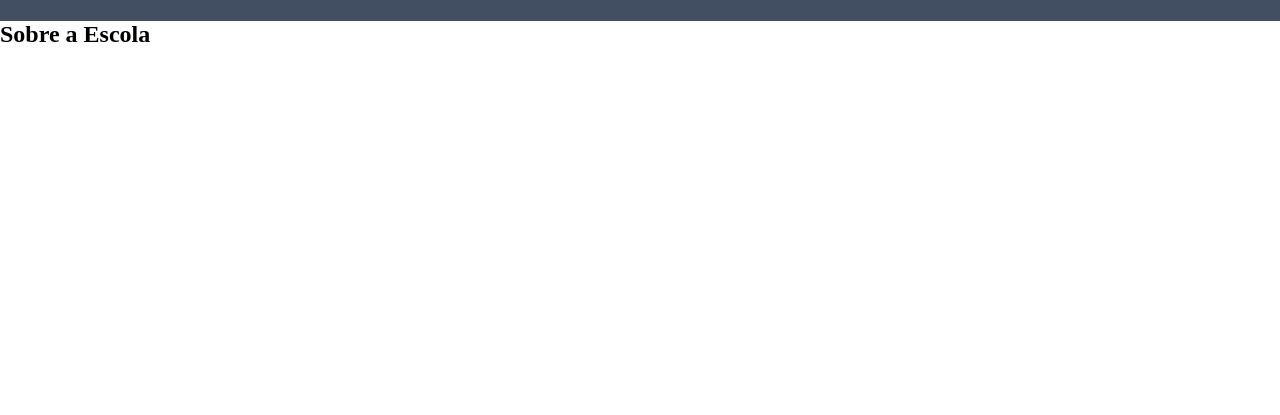
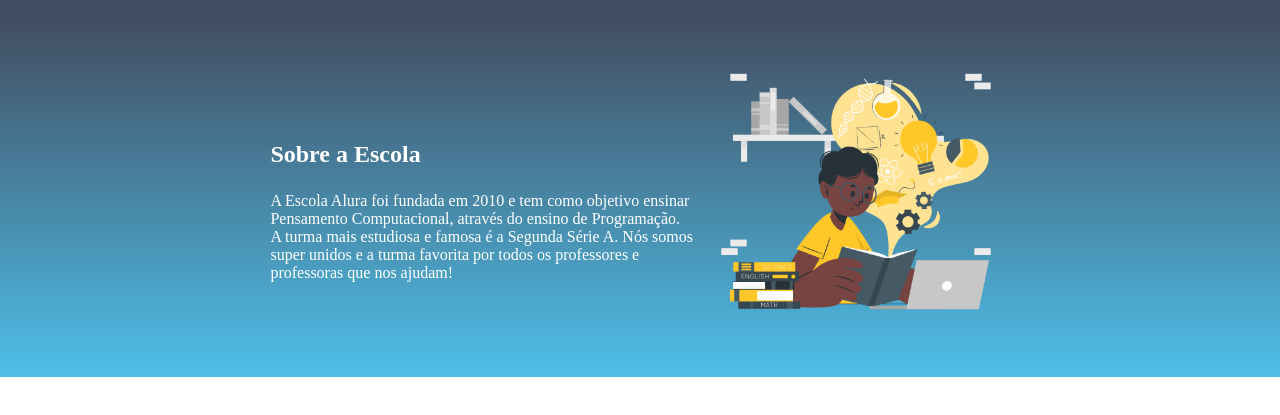
Before and after one commit to luk1ng777/meu-projeto-1, a plain HTML site: page index.html in a window 1280 px wide. Shown: the part 159-574 px from the top of the page. Drawn offline with Linux system fonts and the light colour scheme.

Commit message:
Add files via upload

```diff
--- a/index.html
+++ b/index.html
@@ -16,11 +16,15 @@
 
         </ul>
     </header>
-    <section class="Escola">
-        <h2 class="escola-titulo">Sobre a Escola </h2>
-        <p class="escola-texto-um"></p>
-        <p class="escola-texto-dois"></p>
-    </section>
+    <section class="escola">
+        <div class="escola-div-conteudo">
+            <h2 class="escola-titulo">Sobre a Escola</h2>
+            <p class="escola-texto-um">A Escola Alura foi fundada em 2010 e tem como objetivo ensinar Pensamento Computacional, através do ensino de  Programação.</p>
+            <p class="escola-texto-dois">A turma mais estudiosa e famosa é a Segunda Série A. Nós somos super unidos e a turma favorita por todos os professores e professoras que nos ajudam!</p>
 
+        </div>
+        <img class="escola-imagem" src="Learning-cuate.png" alt="">
+        </section>
 </body>
+
 </html>
--- a/style.css
+++ b/style.css
@@ -21,3 +21,23 @@
     margin: 0 16px;
     font-size: 24px;
 }
+
+.escola-imagem{
+width: 25%;
+}
+
+.escola{
+    background-image: linear-gradient(#424E61,#4ebfe9);
+    color: white;
+    display: flex;
+    justify-content: center;
+    align-items: center;
+    padding: 24px;
+}
+
+.escola-div-conteudo{
+    width: 35%;
+}
+.escola-titulo{
+    padding: 24px 0;
+}
```
Also changed, not shown: Learning-cuate.png (added).
